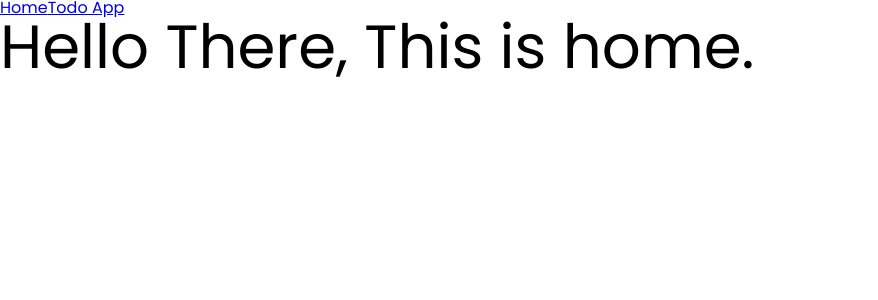
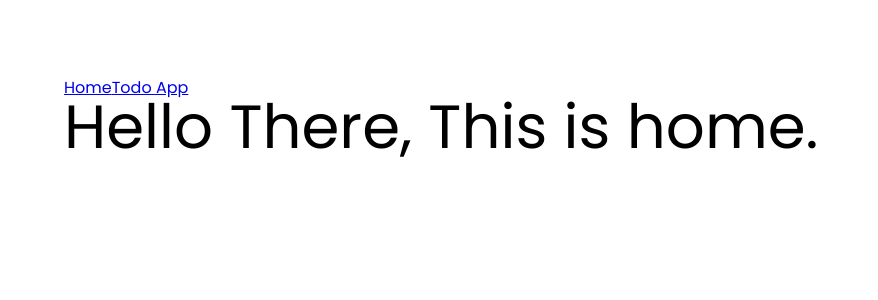
Before and after one commit to paulocuambe/tdd-vue, a Vue app: page / in a window 1280 px wide. Shown: the top 300 px of the page, without its empty margins (0-878 px from the left). Built offline with nearby package versions, Linux system fonts and the light colour scheme.

Commit message:
wip: styling

```diff
--- a/src/App.vue
+++ b/src/App.vue
@@ -1,5 +1,7 @@
 <template>
-  <router-link to="/">Home</router-link>
-  <router-link :to="{ name: 'TodoApp' }">Todo App</router-link>
-  <router-view />
+  <main class="container">
+    <router-link to="/">Home</router-link>
+    <router-link :to="{ name: 'TodoApp' }">Todo App</router-link>
+    <router-view />
+  </main>
 </template>
--- a/src/assets/main.css
+++ b/src/assets/main.css
@@ -47,3 +47,8 @@ h6 {
 p {
   font-size: var(--text-md);
 }
+
+.container {
+  width: 90%;
+  margin: 5rem auto;
+}
```
